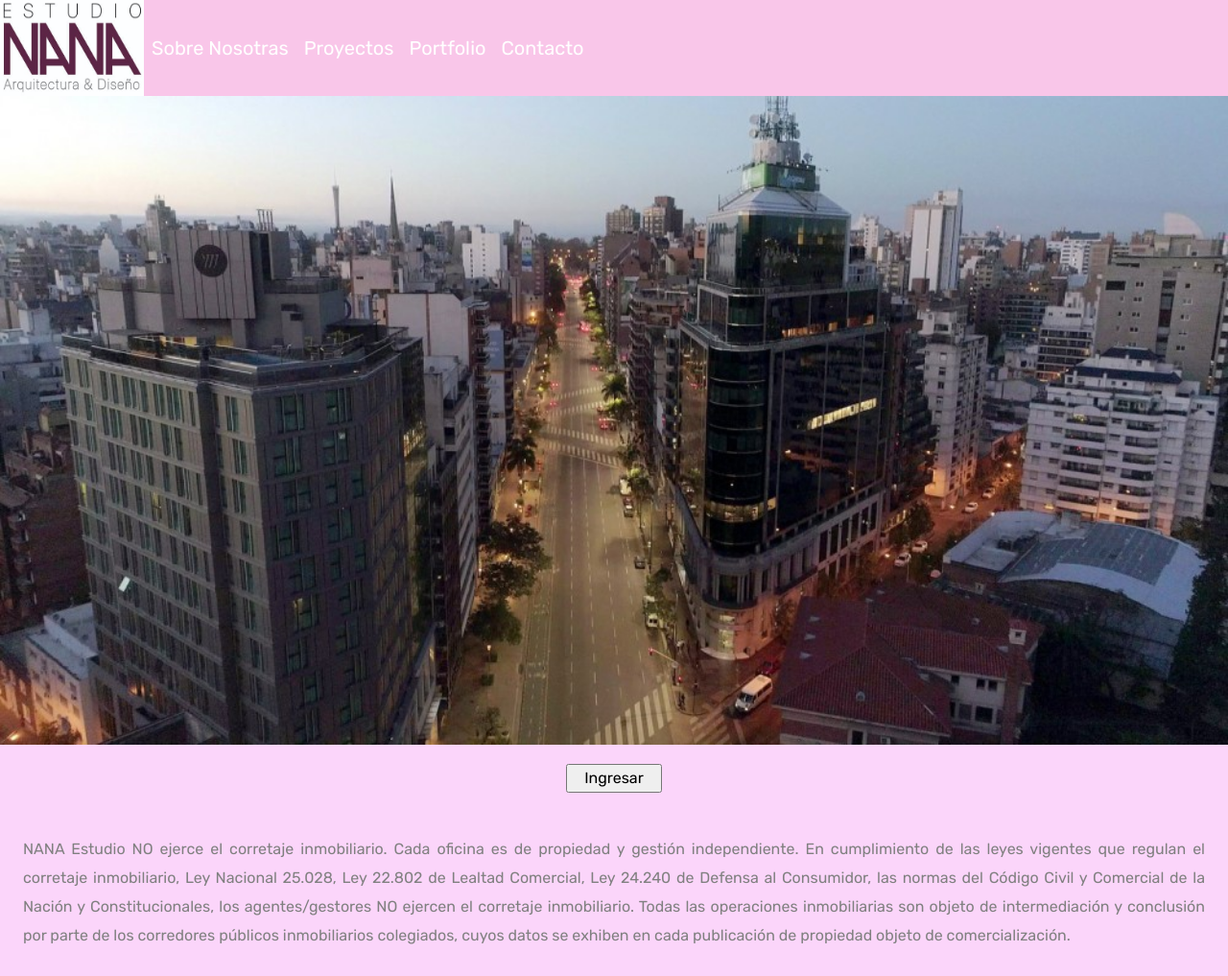
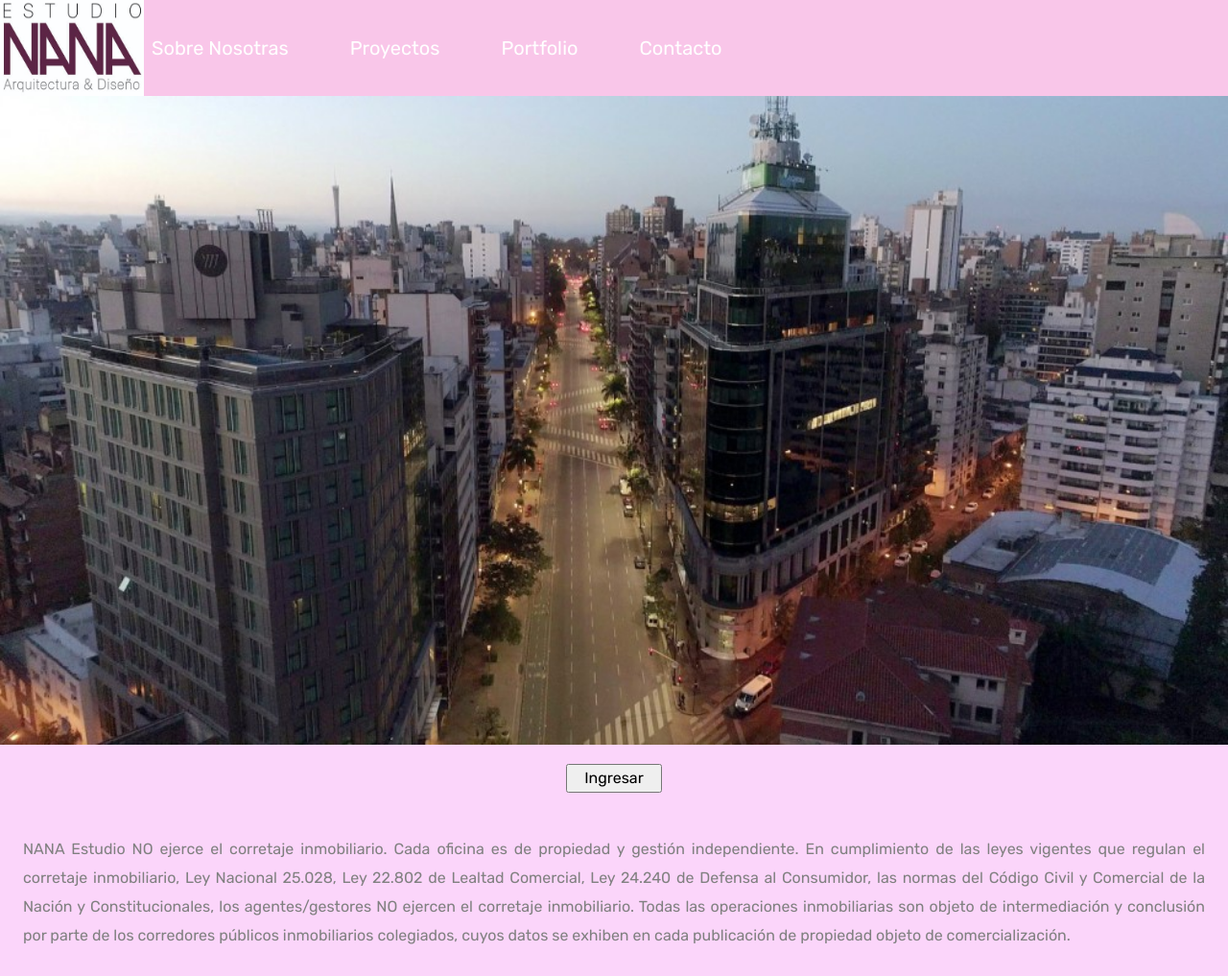
Before and after one commit to eze-garay/NANA, a plain HTML site: page index.html in a window 1280 px wide. Shown: the whole page at 96% size. Drawn offline with nearby package versions, Linux system fonts and the light colour scheme; a web font is replaced by a local one.

Commit message:
espacios en nav

```diff
--- a/index.html
+++ b/index.html
@@ -22,7 +22,7 @@
             <span class="navbar-toggler-icon"></span>
               </button>
               <div class="collapse navbar-collapse" id="navbarNav">
-                    <ul class="navbar-nav ">
+                    <ul class="navbar-nav ms-auto mb-2 gap-5 mb-lg-0 ">
                         <li class="nav-item">
                           <a class="nav-link Nav__Content" href="./page/inicio.html">Sobre Nosotras</a>
                         </li>
```
